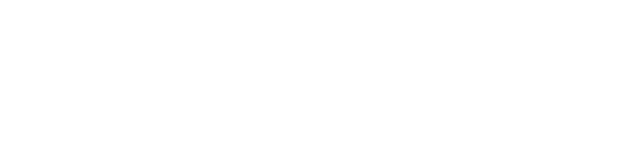
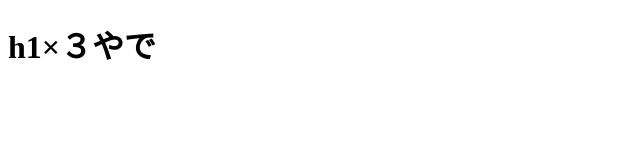
Before and after one commit to 206001kato/fitness, a plain HTML site: page index.html in a window 1280 px wide. Shown: the whole page, without its empty margins (0-640 px from the left). Drawn offline with Linux system fonts and the light colour scheme.

Commit message:
h1追加

```diff
--- a/index.html
+++ b/index.html
@@ -8,6 +8,6 @@
 </head>
 
 <body>
-
+    <h1><h1><h1>h1×３やで</h1></h1></h1>
 </body>
 </html>
```
